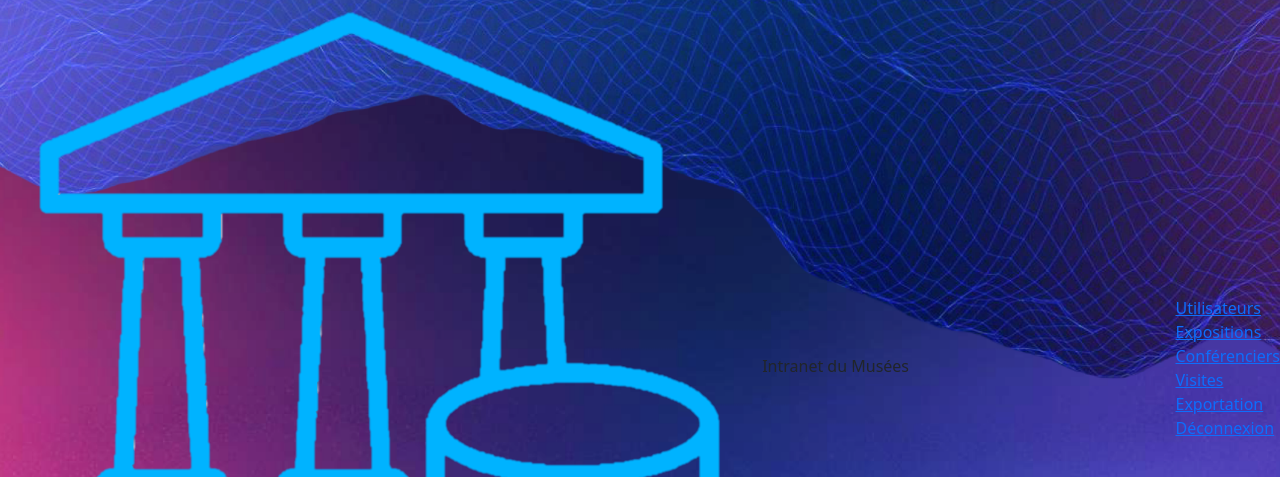
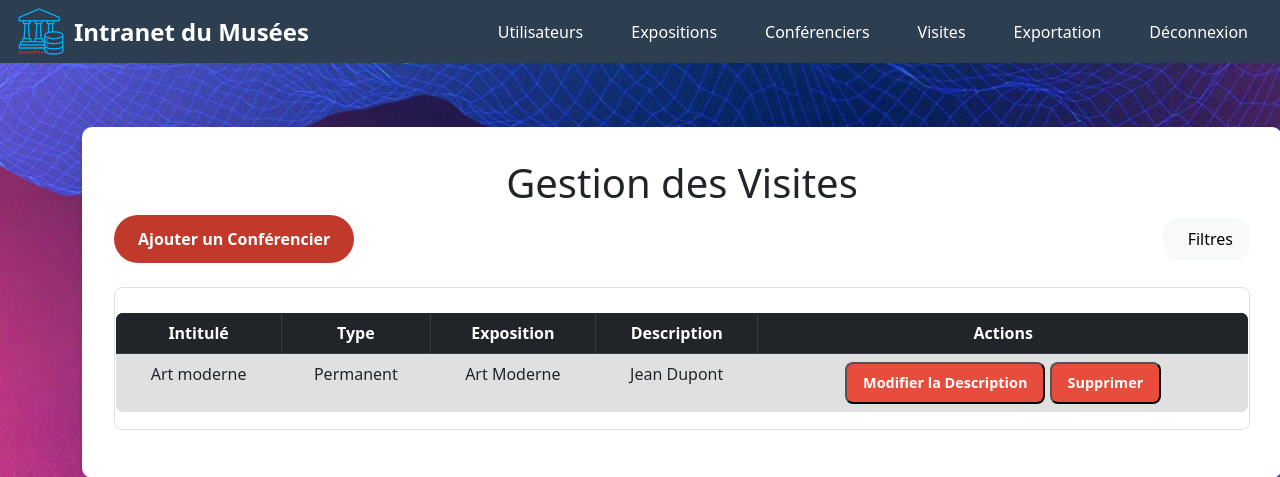
Before and after one commit to AurelienValat/S3.D.01-Web, a PHP site: page /pages/expositions.php in a window 1280 px wide. Shown: the top 477 px of the page. Run offline with PHP 8.4, Linux system fonts and the light colour scheme.

Commit message:
Appliquer le css de la navbar sur toutes les pages et fermeture des balises a dans la navbar

```diff
--- a/pages/expositions.php
+++ b/pages/expositions.php
@@ -5,8 +5,9 @@
 <html lang="fr">
 <head>
     <meta charset="utf-8">
+    <link href="../css/consultation.css" rel="stylesheet">
+    <link href="../css/navBar.css" rel="stylesheet">
     <link href="https://cdn.jsdelivr.net/npm/bootstrap@5.0.2/dist/css/bootstrap.min.css" rel="stylesheet" integrity="sha384-EVSTQN3/azprG1Anm3QDgpJLIm9Nao0Yz1ztcQTwFspd3yD65VohhpuuCOmLASjC" crossorigin="anonymous">
-    <link href="../css/consultation.css" rel="stylesheet">
     <link href="../ressources\fontawesome-free-6.5.1-web\css\all.css" rel="stylesheet"></link>
     <title>MUSEOFLOW - Gestion des Visites</title>
 </head>
@@ -18,12 +19,12 @@
                     Intranet du Musées
                 </div>
                 <div class="main-menu">
-                    <a href="utilisateurs.php"><div class="menu-item">Utilisateurs</div>
-                    <a href="expositions.php"><div class="menu-item">Expositions</div>
-                    <a href="conferenciers.php"><div class="menu-item">Conférenciers</div>
-                    <a href="visites.php"><div class="menu-item">Visites</div> </a>
-                    <a href="exportation.php"><div class="menu-item">Exportation</div>
-                    <a href="deconnexion.php"><div class="menu-item">Déconnexion</div></a>
+                    <a href="utilisateurs.php" class="deco"><div class="menu-item">Utilisateurs</div></a>
+                    <a href="expositions.php" class="deco"><div class="menu-item">Expositions</div></a>
+                    <a href="conferenciers.php" class="deco"><div class="menu-item">Conférenciers</div></a>
+                    <a href="visites.php" class="deco"><div class="menu-item">Visites</div> </a>
+                    <a href="exportation.php" class="deco"><div class="menu-item">Exportation</div></a>
+                    <a href="deconnexion.php" class="deco"><div class="menu-item">Déconnexion</div></a>
                 </div>
             </nav>
 
--- a/pages/utilisateurs.php
+++ b/pages/utilisateurs.php
@@ -7,8 +7,9 @@
 <html lang="fr">
 <head>
     <meta charset="utf-8">
+    <link href="../css/consultation.css" rel="stylesheet">
+    <link href="../css/navBar.css" rel="stylesheet">
     <link href="https://cdn.jsdelivr.net/npm/bootstrap@5.0.2/dist/css/bootstrap.min.css" rel="stylesheet" integrity="sha384-EVSTQN3/azprG1Anm3QDgpJLIm9Nao0Yz1ztcQTwFspd3yD65VohhpuuCOmLASjC" crossorigin="anonymous">
-    <link href="../css/consultation.css" rel="stylesheet">
     <script src="https://kit.fontawesome.com/17d5b3fa89.js" crossorigin="anonymous"></script>
     <title>MUSEOFLOW - Gestion des Utilisateurs</title>
 </head>
```
Also changed, not shown: pages/conferenciers.php (+5 -5 lines), pages/visites.php (+5 -5 lines).
